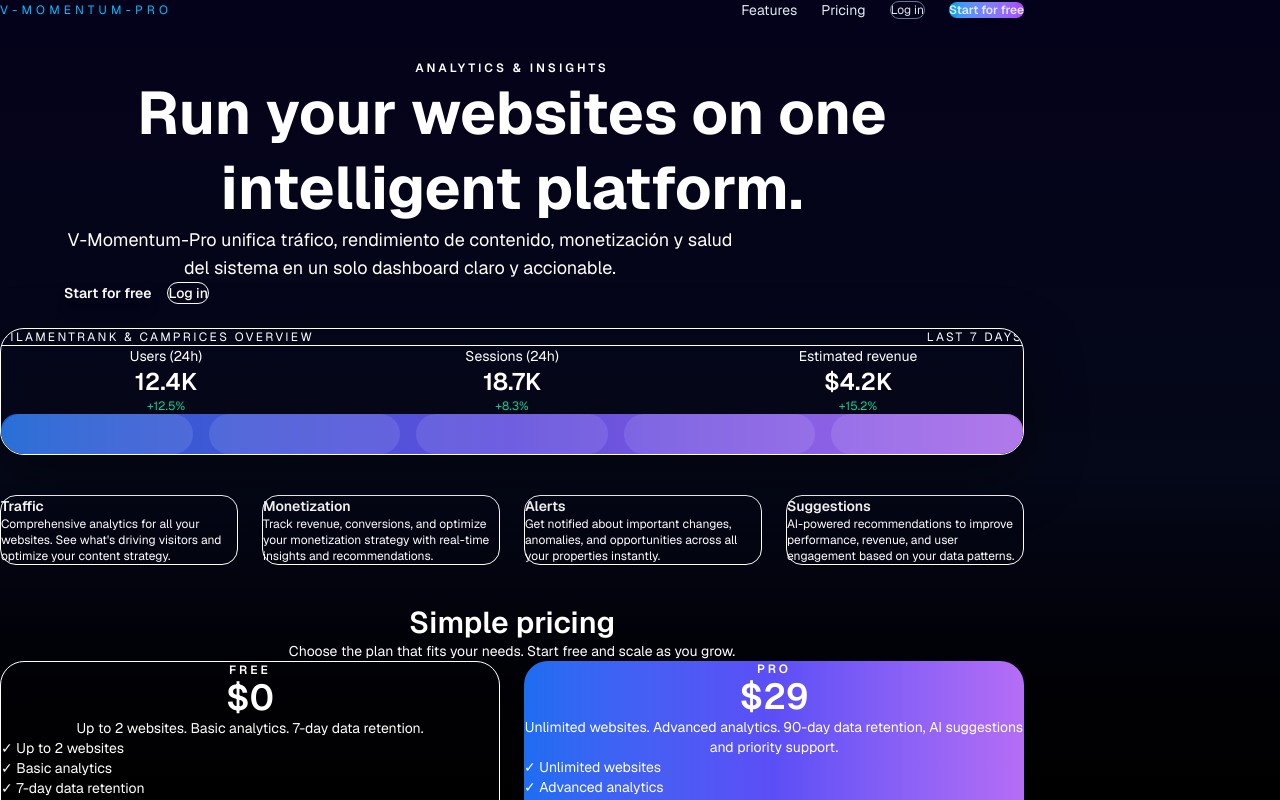
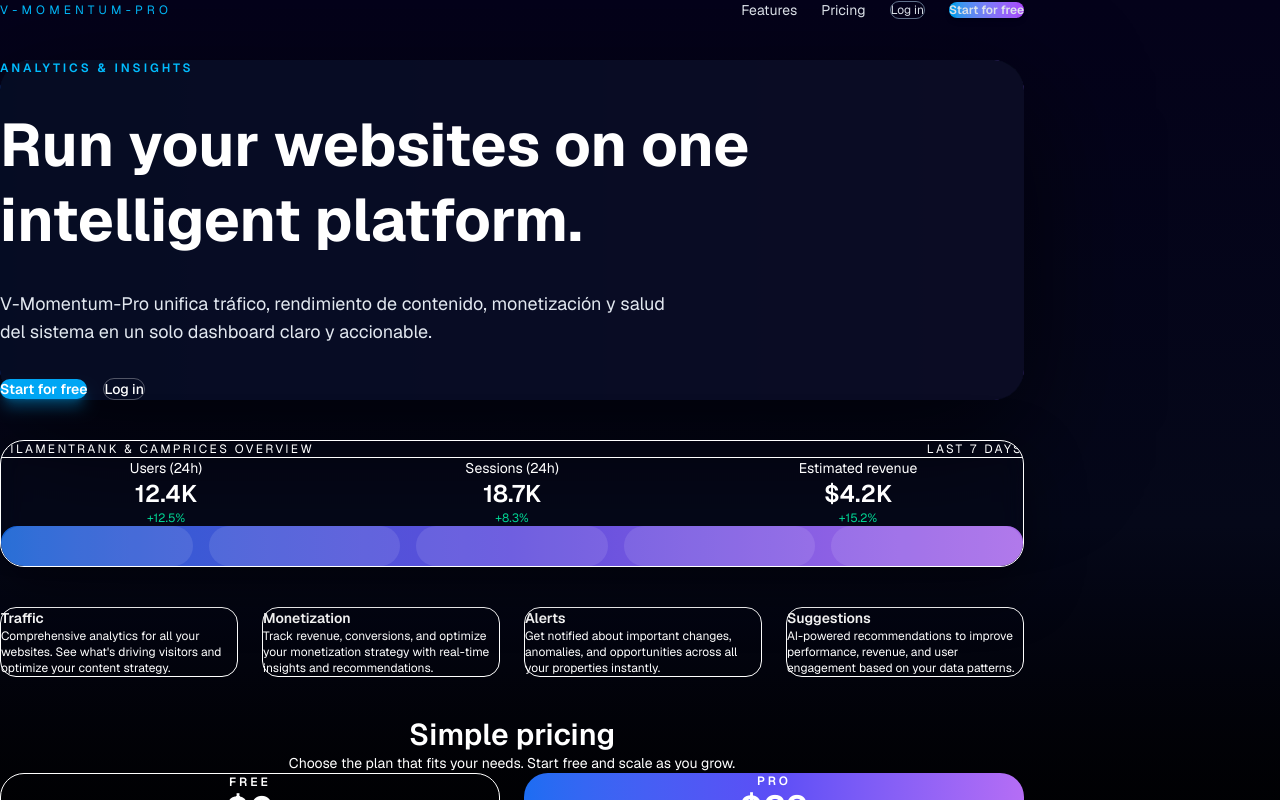
Before and after one commit to gemamaxgroup-ai/v-momentum-pro, a Next.js app: page / in a window 1280 px wide. Shown: the top 800 px of the page. Built offline with nearby package versions, Linux system fonts and the light colour scheme.

Commit message:
style: redesign hero (block 1) with SaaS gradient card on main landing

```diff
--- a/components/landing/LandingPage.tsx
+++ b/components/landing/LandingPage.tsx
@@ -27,35 +27,54 @@
           </nav>
         </header>
 
-        {/* HERO + DASHBOARD PREVIEW */}
-        <section className="flex flex-col gap-6 items-center text-center w-full">
-          <div className="max-w-4xl mx-auto">
-            <p className="text-xs font-semibold tracking-[0.25em] text-vm-accent uppercase">
-              Analytics & insights
+        {/* BLOQUE 1 – HERO PRINCIPAL */}
+        <section className="w-full pt-24 pb-16">
+          <div className="w-full max-w-6xl mx-auto px-6">
+            {/* Card exterior con borde de degradado estilo SaaS */}
+            <div className="rounded-[32px] bg-gradient-to-r from-[#1B63F2] via-[#4B5CFF] to-[#8B5CFF] p-[1px] shadow-[0_40px_120px_rgba(0,0,0,0.65)]">
+              {/* Interior oscuro */}
+              <div className="rounded-[30px] bg-[#050819]/95 px-8 py-12 md:px-12 md:py-16 flex flex-col gap-8 items-center text-center md:items-start md:text-left">
+                {/* Etiqueta superior */}
+                <p className="text-xs font-semibold tracking-[0.25em] text-sky-400 uppercase">
+                  Analytics &amp; insights
                 </p>
-            <h1 className="mt-4 text-4xl sm:text-5xl lg:text-6xl font-bold leading-tight text-vm-textMain">
+
+                {/* Título principal */}
+                <h1 className="text-4xl sm:text-5xl lg:text-6xl font-bold leading-tight text-white">
                   Run your websites on one intelligent platform.
                 </h1>
-            <p className="mt-4 text-base sm:text-lg text-vm-textMuted max-w-2xl">
-              V-Momentum-Pro unifica tráfico, rendimiento de contenido, monetización
-              y salud del sistema en un solo dashboard claro y accionable.
+
+                {/* Subtítulo */}
+                <p className="text-base sm:text-lg text-slate-200 max-w-2xl">
+                  V-Momentum-Pro unifica tráfico, rendimiento de contenido, monetización y salud
+                  del sistema en un solo dashboard claro y accionable.
                 </p>
-            <div className="mt-6 flex flex-wrap items-center gap-4">
+
+                {/* Botones */}
+                <div className="mt-2 flex flex-wrap items-center justify-center md:justify-start gap-4">
+                  {/* Botón principal */}
                   <Link
                     href="/app"
-                className="inline-flex items-center justify-center rounded-full bg-vm-primary px-6 py-2.5 text-sm font-semibold text-white shadow-lg shadow-vm-primary/40 hover:shadow-vm-primary/60 transition"
+                    className="inline-flex items-center justify-center rounded-full bg-sky-500 px-6 py-2.5 text-sm font-semibold text-white shadow-lg shadow-sky-500/40 hover:shadow-sky-500/60 transition"
                   >
                     Start for free
                   </Link>
+
+                  {/* Botón secundario */}
                   <Link
                     href="/login"
-                className="inline-flex items-center justify-center rounded-full border border-vm-border px-5 py-2.5 text-sm font-medium text-vm-textMain hover:bg-white/5 transition"
+                    className="inline-flex items-center justify-center rounded-full border border-white/30 px-5 py-2.5 text-sm font-medium text-white hover:bg-white/5 transition"
                   >
                     Log in
                   </Link>
                 </div>
               </div>
+            </div>
+          </div>
+        </section>
 
+        {/* HERO + DASHBOARD PREVIEW */}
+        <section className="flex flex-col gap-6 items-center text-center w-full">
           {/* Tarjeta grande del dashboard de ejemplo */}
           <div className="w-full rounded-3xl bg-vm-panel/80 border border-vm-border/70 shadow-[0_20px_60px_rgba(0,0,0,0.45)] overflow-hidden backdrop-blur-md">
             <div className="px-6 py-4 border-b border-vm-border/50 flex items-center justify-between text-xs text-vm-textMuted uppercase tracking-[0.2em]">
```
Lines whose indentation alone changed are shown as unchanged.
